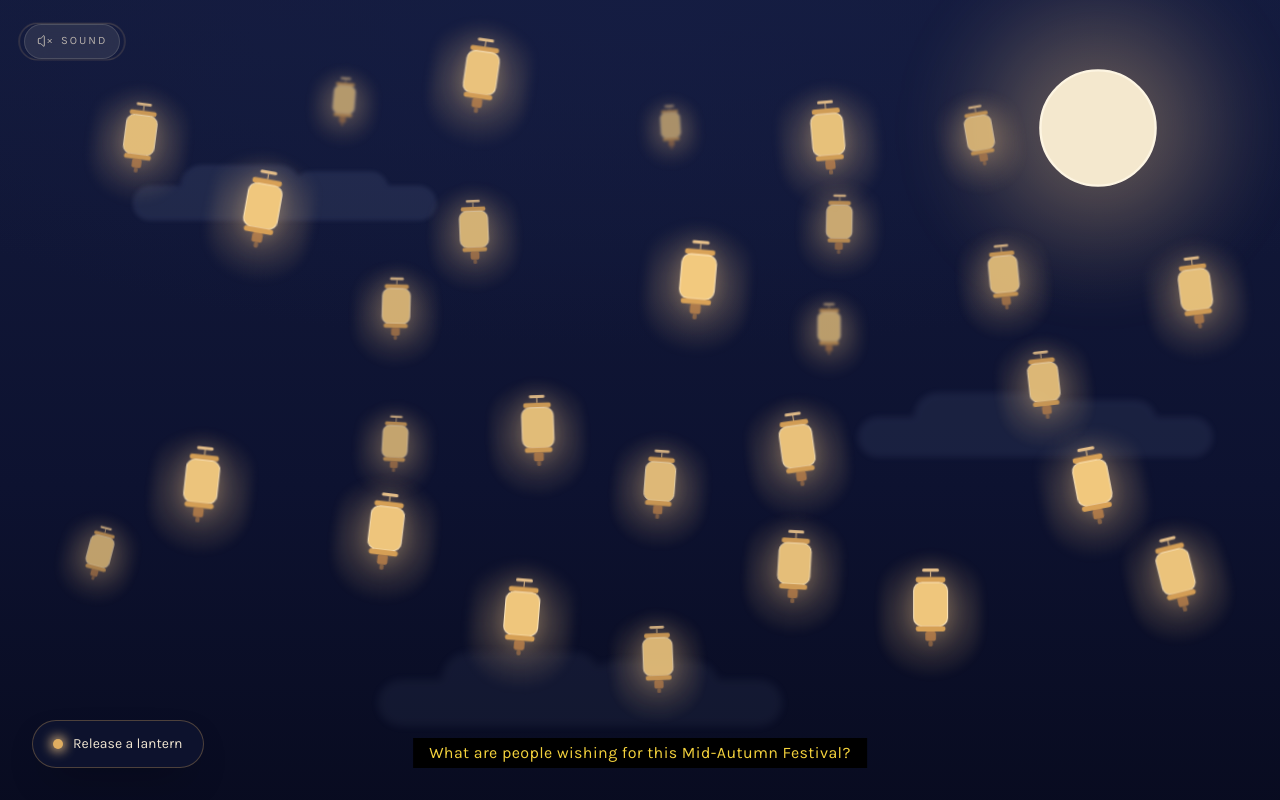
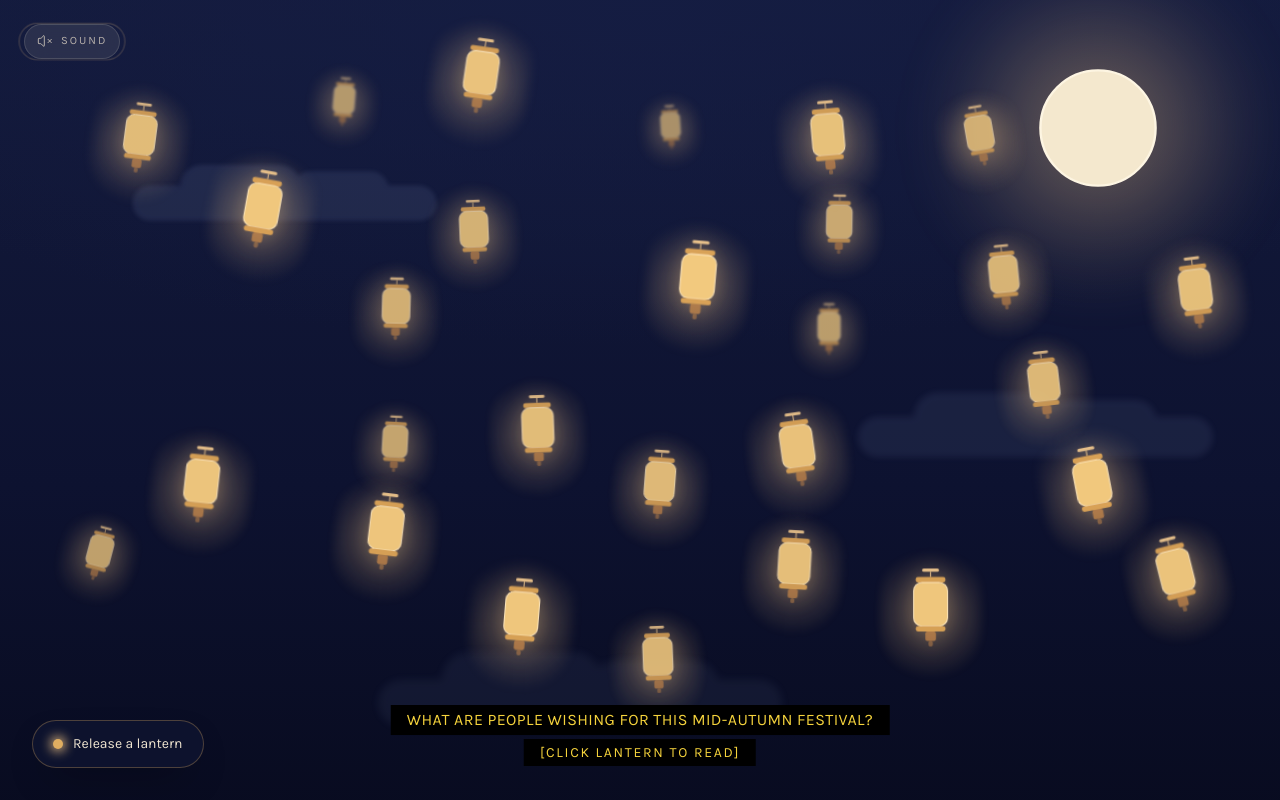
Before and after one commit to lauraazhao/midautumn-lantern, a Next.js app: page / in a window 1280 px wide. Built offline with nearby package versions, Linux system fonts and the light colour scheme.

Commit message:
feat: add subtle caption drift animation and update night sky header styling

```diff
--- a/app/globals.css
+++ b/app/globals.css
@@ -150,6 +150,22 @@
   }
 }
 
+/* Caption drift: a barely-there sway, as if the plate hangs in the same air
+   as the lanterns. Kept to sub-pixel-ish amounts so text stays legible. */
+@keyframes caption-drift {
+  0%,
+  100% {
+    transform: translate3d(-50%, 0, 0);
+  }
+  50% {
+    transform: translate3d(-50%, -3px, 0);
+  }
+}
+
+.animate-caption-drift {
+  animation: caption-drift 7.5s ease-in-out infinite;
+}
+
 .animate-lantern-float {
   animation: lantern-float var(--float-duration, 9s) ease-in-out var(--float-delay, 0s) infinite;
 }
@@ -173,6 +189,7 @@
 
 @media (prefers-reduced-motion: reduce) {
   .animate-lantern-float,
+  .animate-caption-drift,
   .animate-cloud-drift,
   .animate-moon-breathe,
   .animate-lantern-release {
--- a/components/night-sky.tsx
+++ b/components/night-sky.tsx
@@ -129,10 +129,16 @@ export function NightSky({ initialLanterns }: NightSkyProps) {
       </div>
 
       {/* ── Caption ────────────────────────────────────────────────────── */}
-      <header className="pointer-events-none absolute bottom-24 left-1/2 z-[70] -translate-x-1/2 px-4 sm:bottom-8">
-        <h1 className="bg-caption px-3 py-1 text-center text-sm leading-snug tracking-wide text-caption-foreground text-balance sm:px-4 sm:text-base">
+      <header className="animate-caption-drift pointer-events-none absolute bottom-24 left-1/2 z-[70] flex flex-col items-center gap-1 px-4 sm:bottom-8">
+        <h1 className="bg-caption px-3 py-1 text-center text-sm leading-snug tracking-wide text-caption-foreground uppercase text-balance sm:px-4 sm:text-base">
           What are people wishing for this Mid-Autumn Festival?
         </h1>
+        <p
+          aria-hidden="true"
+          className="bg-caption px-3 py-1 text-center text-xs leading-snug tracking-[0.12em] text-caption-foreground uppercase sm:px-4 sm:text-sm"
+        >
+          {"[Click lantern to read]"}
+        </p>
         <span className="sr-only">Select a lantern to read the message written on it.</span>
       </header>
 
```
